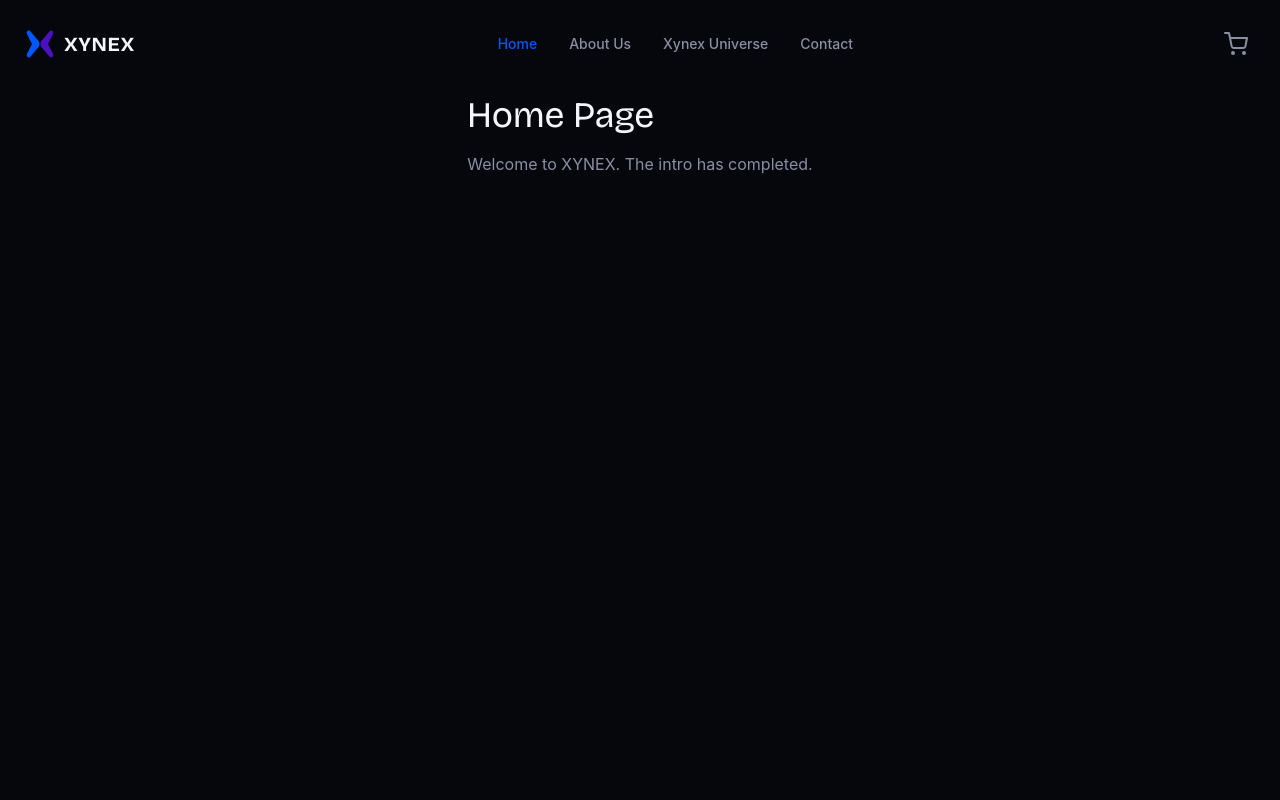
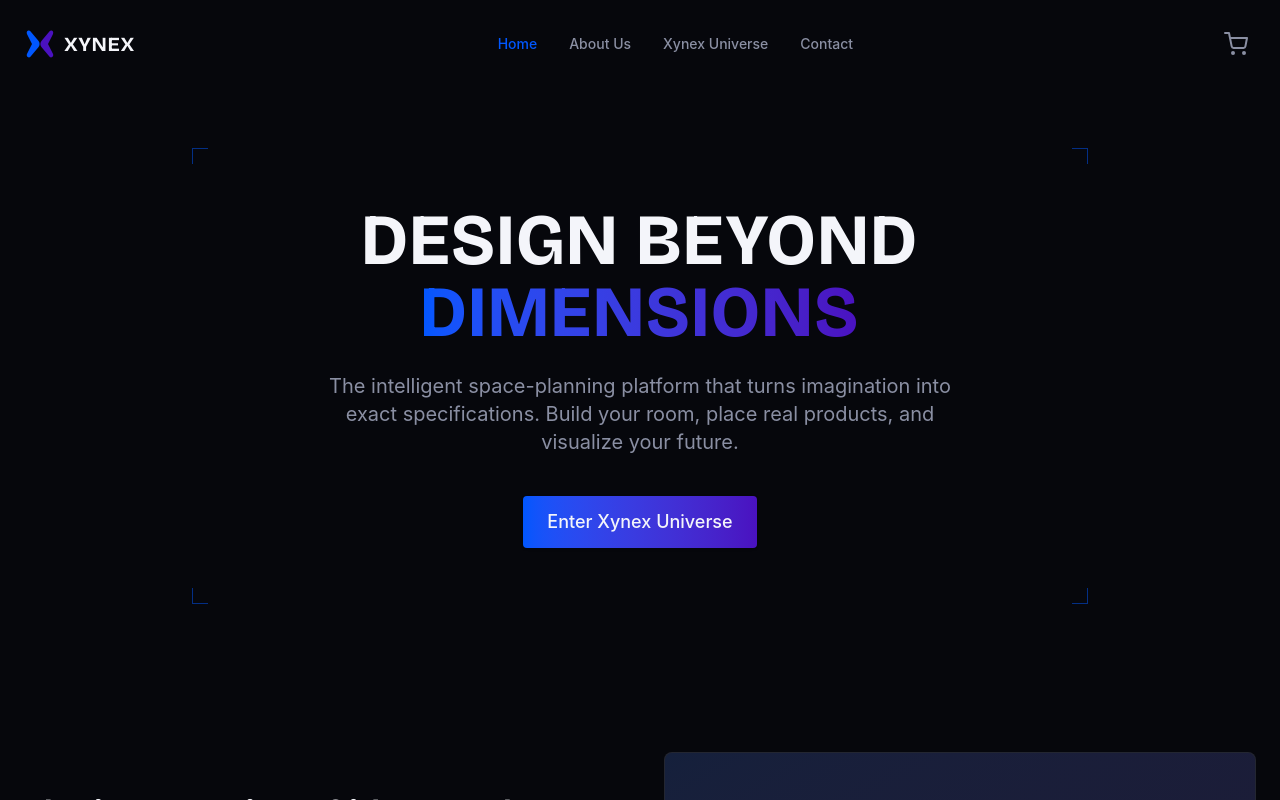
Before and after one commit to Dharaneesh30/Xynex, a React (Vite) app in the folder client/: page / in a window 1280 px wide. Both pictures are taken after a click on the button "Skip Intro". Shown: the top 800 px of the page. Built offline with nearby package versions, Linux system fonts and the light colour scheme; a web font is replaced by a local one.

Commit message:
feat: build home page with product story and testimonials

```diff
--- /dev/null
+++ b/client/src/data/reviews.json
@@ -0,0 +1,23 @@
+[
+  {
+    "id": 1,
+    "name": "Customer Name",
+    "location": "City, State",
+    "quote": "This is a placeholder review. XYNEX made it incredibly easy to visualize the layout before committing to any purchases. The 3D view is spectacular.",
+    "rating": 5
+  },
+  {
+    "id": 2,
+    "name": "Customer Name",
+    "location": "City, State",
+    "quote": "This is a placeholder review. I loved how I could just drag and drop items and see my exact room dimensions.",
+    "rating": 5
+  },
+  {
+    "id": 3,
+    "name": "Customer Name",
+    "location": "City, State",
+    "quote": "This is a placeholder review. The instant invoice and GST calculations saved us so much time during our office redesign.",
+    "rating": 4
+  }
+]
--- a/client/src/pages/Home.jsx
+++ b/client/src/pages/Home.jsx
@@ -1,19 +1,153 @@
 import React from 'react';
+import { motion } from 'framer-motion';
 import ButterflyIntro from '../components/landing/ButterflyIntro';
+import CornerFrame from '../components/common/CornerFrame';
+import Button from '../components/common/Button';
+import Card from '../components/common/Card';
 import { useSessionIntroFlag } from '../hooks/useSessionIntroFlag';
+import reviews from '../data/reviews.json';
+
+// TODO: Replace placeholder reviews in data/reviews.json before public launch
 
 export default function Home() {
   const { showIntro, markIntroSeen } = useSessionIntroFlag();
+
+  const features = [
+    { title: "3D Room Designer", desc: "Build your exact space with adjustable dimensions and real-time visualization." },
+    { title: "Real Product Catalog", desc: "Place genuine furniture and decor items directly into your 3D layout." },
+    { title: "Instant GST Invoice", desc: "Get an accurate breakdown of costs and taxes the moment you check out." },
+    { title: "Order Tracking", desc: "Follow your project's journey from design review to final delivery." }
+  ];
 
   return (
     <>
       {showIntro && <ButterflyIntro onComplete={markIntroSeen} />}
 
       {!showIntro && (
-        <div className="pt-24 min-h-screen px-6 max-w-7xl mx-auto">
-          <h1 className="text-4xl font-display">Home Page</h1>
-          <p className="mt-4 text-ink-muted">Welcome to XYNEX. The intro has completed.</p>
-        </div>
+        <main className="flex-grow pt-24 pb-20 px-6 max-w-7xl mx-auto w-full">
+          {/* Hero Section */}
+          <section className="min-h-[70vh] flex flex-col items-center justify-center text-center mb-24">
+            <CornerFrame className="max-w-4xl mx-auto p-12">
+              <motion.h1
+                initial={{ opacity: 0, y: 20 }}
+                animate={{ opacity: 1, y: 0 }}
+                transition={{ duration: 0.8 }}
+                className="text-5xl md:text-7xl font-display font-bold tracking-wide mb-6"
+              >
+                <span className="text-ink">DESIGN BEYOND </span>
+                <span className="text-transparent bg-clip-text bg-gradient-to-r from-brand-blue to-brand-violet">DIMENSIONS</span>
+              </motion.h1>
+
+              <motion.p
+                initial={{ opacity: 0, y: 20 }}
+                animate={{ opacity: 1, y: 0 }}
+                transition={{ duration: 0.8, delay: 0.2 }}
+                className="text-lg md:text-xl text-ink-muted max-w-2xl mx-auto mb-10"
+              >
+                The intelligent space-planning platform that turns imagination into exact specifications.
+                Build your room, place real products, and visualize your future.
+              </motion.p>
+
+              <motion.div
+                initial={{ opacity: 0, scale: 0.95 }}
+                animate={{ opacity: 1, scale: 1 }}
+                transition={{ duration: 0.5, delay: 0.4 }}
+              >
+                <Button to="/universe" variant="gradient" size="lg">
+                  Enter Xynex Universe
+                </Button>
+              </motion.div>
+            </CornerFrame>
+          </section>
+
+          {/* The Idea Section */}
+          <section className="mb-32 grid md:grid-cols-2 gap-12 items-center">
+            <div>
+              <h2 className="text-3xl md:text-4xl font-display font-semibold mb-6">The intersection of ideas and spaces.</h2>
+              <p className="text-ink-muted mb-4 leading-relaxed">
+                We believe that designing a room shouldn't require guessing. XYNEX solves the space-planning problem by bringing a studio-grade 3D designer directly to your browser.
+              </p>
+              <p className="text-ink-muted leading-relaxed">
+                Whether you're moving into a new home or redesigning an office, you can finally see exactly how things fit before making a commitment.
+              </p>
+            </div>
+            <div className="bg-surface-elevated rounded-lg aspect-video flex items-center justify-center border border-ink/5 relative overflow-hidden">
+              <div className="absolute inset-0 bg-gradient-to-br from-brand-blue/10 to-brand-violet/10"></div>
+              <svg className="w-24 h-24 text-brand-blue/20" viewBox="0 0 24 24" fill="none" stroke="currentColor" strokeWidth="1"><path d="M12 2L2 7l10 5 10-5-10-5zM2 17l10 5 10-5M2 12l10 5 10-5"/></svg>
+            </div>
+          </section>
+
+          {/* How it Works Sequence */}
+          <section className="mb-32">
+            <div className="text-center mb-16">
+              <h2 className="text-3xl md:text-4xl font-display font-semibold mb-4">How it works</h2>
+              <p className="text-ink-muted">A seamless journey from imagination to reality.</p>
+            </div>
+
+            <div className="grid md:grid-cols-4 gap-6">
+              {[
+                { step: "01", title: "Browse", desc: "Explore our catalog of real furniture and decor items." },
+                { step: "02", title: "Design in 3D", desc: "Drag and drop items into a room built to your exact dimensions." },
+                { step: "03", title: "Instant Invoice", desc: "Checkout to generate an accurate GST invoice immediately." },
+                { step: "04", title: "Track Order", desc: "Follow your items from our warehouse to your front door." }
+              ].map((s, i) => (
+                <Card key={i} className="p-6 relative group" hoverable>
+                  <div className="text-5xl font-mono font-bold text-ink/5 mb-4 group-hover:text-brand-blue/10 transition-colors">{s.step}</div>
+                  <h3 className="text-xl font-medium mb-2">{s.title}</h3>
+                  <p className="text-sm text-ink-muted">{s.desc}</p>
+                </Card>
+              ))}
+            </div>
+          </section>
+
+          {/* Feature Highlights */}
+          <section className="mb-32">
+            <CornerFrame className="bg-surface p-12">
+              <div className="text-center mb-12">
+                <h2 className="text-3xl md:text-4xl font-display font-semibold">Engineered for precision</h2>
+              </div>
+              <div className="grid sm:grid-cols-2 gap-8">
+                {features.map((f, i) => (
+                  <div key={i} className="flex gap-4">
+                    <div className="mt-1">
+                      <svg className="w-6 h-6 text-brand-violet-light" viewBox="0 0 24 24" fill="none" stroke="currentColor" strokeWidth="2"><polyline points="20 6 9 17 4 12"></polyline></svg>
+                    </div>
+                    <div>
+                      <h4 className="font-medium text-lg mb-1">{f.title}</h4>
+                      <p className="text-sm text-ink-muted">{f.desc}</p>
+                    </div>
+                  </div>
+                ))}
+              </div>
+            </CornerFrame>
+          </section>
+
+          {/* Testimonials */}
+          <section className="mb-20">
+            <div className="text-center mb-16">
+              <h2 className="text-3xl md:text-4xl font-display font-semibold mb-4">What people are saying</h2>
+            </div>
+            <div className="grid md:grid-cols-3 gap-6">
+              {reviews.map((r) => (
+                <Card key={r.id} className="p-6 flex flex-col justify-between">
+                  <div>
+                    <div className="flex gap-1 mb-4">
+                      {[...Array(r.rating)].map((_, i) => (
+                        <svg key={i} className="w-4 h-4 text-brand-blue" fill="currentColor" viewBox="0 0 20 20"><path d="M9.049 2.927c.3-.921 1.603-.921 1.902 0l1.07 3.292a1 1 0 00.95.69h3.462c.969 0 1.371 1.24.588 1.81l-2.8 2.034a1 1 0 00-.364 1.118l1.07 3.292c.3.921-.755 1.688-1.54 1.118l-2.8-2.034a1 1 0 00-1.175 0l-2.8 2.034c-.784.57-1.838-.197-1.539-1.118l1.07-3.292a1 1 0 00-.364-1.118L2.98 8.72c-.783-.57-.38-1.81.588-1.81h3.461a1 1 0 00.951-.69l1.07-3.292z"></path></svg>
+                      ))}
+                    </div>
+                    <p className="text-ink-muted italic mb-6">"{r.quote}"</p>
+                  </div>
+                  <div>
+                    <p className="font-medium text-sm">{r.name}</p>
+                    <p className="text-xs text-ink-muted/50 uppercase tracking-wide">{r.location}</p>
+                  </div>
+                </Card>
+              ))}
+            </div>
+          </section>
+
+        </main>
       )}
     </>
   );
```
